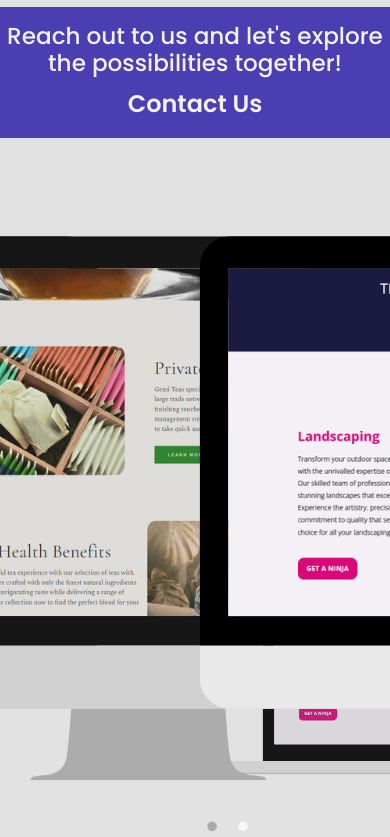
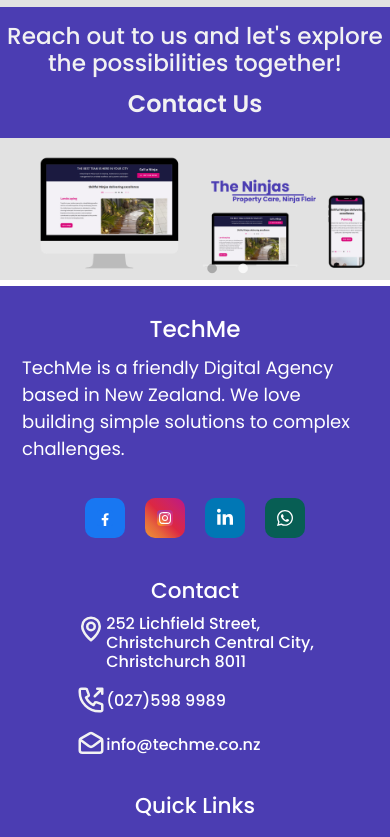
Before and after one commit to baayesh/TechMe, a React (Create React App) app: page / in a window 390 px wide. Shown: the part 1640-2477 px from the top of the page. Built offline with nearby package versions, Linux system fonts and the light colour scheme; a web font is replaced by a local one.

Commit message:
make customer reviews section more responsive

```diff
--- a/src/components/Customer Reviews/CustomerReviews.css
+++ b/src/components/Customer Reviews/CustomerReviews.css
@@ -8,9 +8,10 @@
   background-color: rgba(112,112,112,0.2);
 }
 
-.slider-mdiv1 img{
+.slider-mdiv img{
     display: block;
-    width: 100%;
+    max-width: 100%;
+
 }
 element.style{
     display: flex;
--- a/src/components/Customer Reviews/CustomerReviews.jsx
+++ b/src/components/Customer Reviews/CustomerReviews.jsx
@@ -11,6 +11,7 @@
     dots: true,
     autoplay: true,
     infinite: true,
+    arrows:false,
     autoplaySpeed: 3000,
     speed: 1000,
   };
```
Also changed, not shown: src/Assets/Home/CustomerReviews/Gemi_Teas.png, src/Assets/Home/CustomerReviews/The_Ninjas.png.
